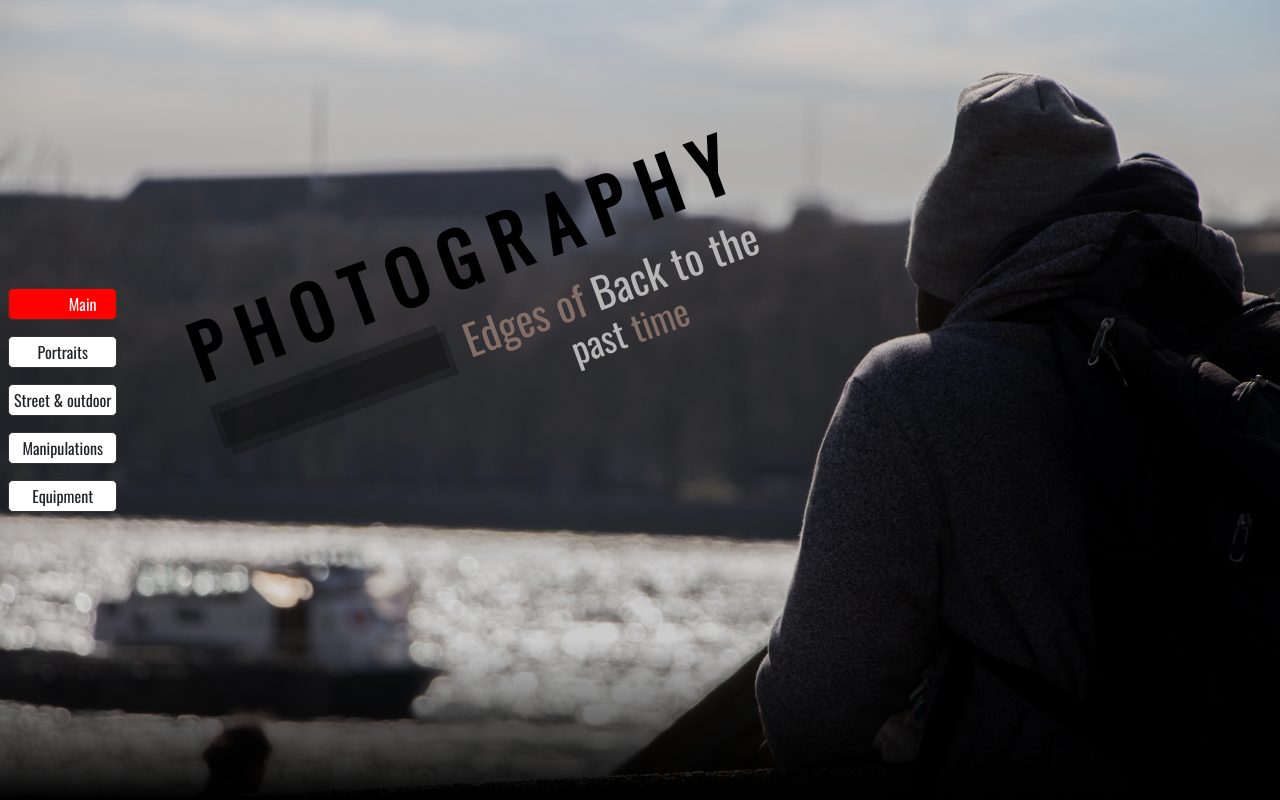
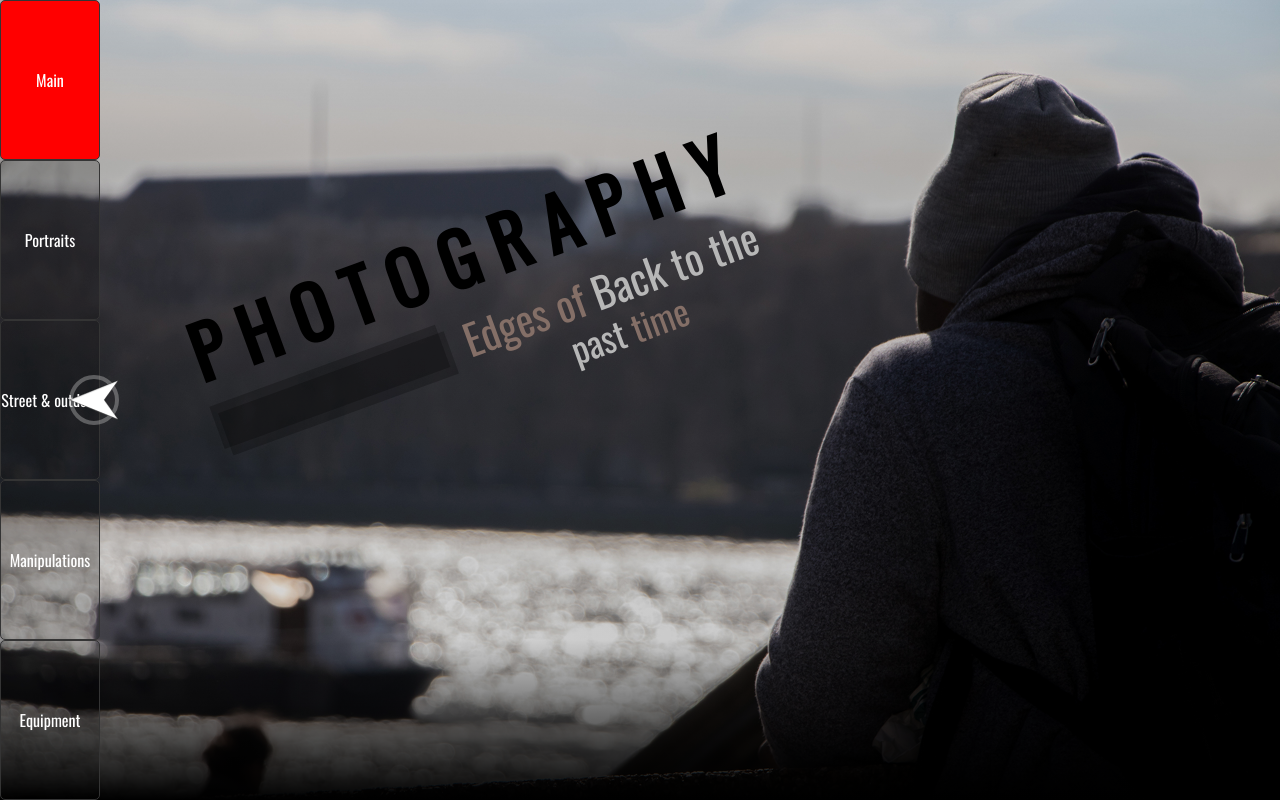
Before and after one commit to klauza/photography-portfolio-app, a plain HTML site: page index.html in a window 1280 px wide. Drawn offline with nearby package versions, Linux system fonts and the light colour scheme.

Commit message:
v1.3.3 - nav on big devices added

```diff
--- a/index.html
+++ b/index.html
@@ -56,6 +56,11 @@
     </div>
   </div>
 
+  <div class="arrow-box"></div>
+  <svg id="arrow" data-name="Warstwa 1" xmlns="http://www.w3.org/2000/svg" viewBox="0 0 353.72 285.21">
+    <title>Bez nazwy-1</title>
+    <polygon points="4.23 3.32 104.16 142.6 4.23 281.88 349.7 142.6 4.23 3.32" fill="#fff" stroke="#000" stroke-miterlimit="10" stroke-width="3"/>
+  </svg>
 
 
   <!-- Home -->
--- a/javaScript-photography.js
+++ b/javaScript-photography.js
@@ -1,12 +1,47 @@
-
-
-
-
-
-
 
 $(document).ready(function(){
 
+    // SHOWING MENU
+    const showMenu = () => {
+        $(".nav-dots").css({
+            "transform":"translateX(0) translateY(-50%)"
+        });
+        $("#arrow").css("animation","arrow-anim-forward 0.5s ease forwards");
+        $(".arrow-box").css("animation","arrow-box-forward 0.5s ease forwards");
+        $("#arrow polygon").css({"fill":"#fff"});
+    }
+
+
+    $("body").on("mousemove",function(event) {
+        if (event.pageX < 60) {
+            showMenu();
+        }
+    });
+
+
+    // ===============================================================================
+
+    // HIDING MENU
+    const hideMenu = () => {
+        $(".nav-dots").css({"transform":"translateX(-100px) translateY(-50%)"});
+        $("#arrow").css("animation","arrow-anim-back 0.5s ease forwards");
+        $(".arrow-box").css("animation","arrow-box-back 0.5s ease forwards");
+        $("#arrow polygon").css({"fill":"rgba(255, 255, 255, 0.3)"});
+    };
+
+    $("#arrow").on('click', function(e){
+        hideMenu();
+    });
+
+    $('*').scroll(function(){
+        var scrollbarLocation = $(this).scrollTop();
+
+        //console.log(scrollbarLocation)
+        if (scrollbarLocation > 350){
+            hideMenu();
+        }
+    });
+    // ===============================================================================
 
 
 
@@ -14,88 +49,19 @@ $(document).ready(function(){
         setTimeout(function(){
             var backG = document.getElementsByClassName('biegie')[0];
             backG.classList="";
+            showMenu();
         }, 1000);
     }
 
     backgroundDel();
 
 
-   function pageEnterAnimation(){
-        setTimeout(function() {
-            $('.nav-dot:eq( 0 )').css({ "left": "0"});
-        }, 1000);
+    //padding-left clicking on any button
+    // $('.nav-dot').click(function(){
+    //     $(this).addClass('aktive');
+    //     $(this).siblings().removeClass('aktive');
 
-        setTimeout(function() {
-            $('.nav-dot:eq( 1 )').css({ "left": "0"});
-        }, 1125);
-
-        setTimeout(function() {
-            $('.nav-dot:eq( 2 )').css({ "left": "0"});
-        }, 1250);
-
-        setTimeout(function() {
-            $('.nav-dot:eq( 3 )').css({ "left": "0"});
-        }, 1375);
-
-        setTimeout(function() {
-            $('.nav-dot:eq( 4 )').css({ "left": "0"});
-        }, 1500);
-
-
-        //$(".h1-h3").delay(1500).fadeIn(1000);
-
-   }
-    setTimeout(function(){
-        pageEnterAnimation();
-    }, 500);
-
-    //padding-left clicking on any button
-    $('.nav-dot').click(function(){
-        $(this).addClass('aktive');
-        $(this).siblings().removeClass('aktive');
-
-
-
-
-
-    })
-
-
-
- /*
-        // PLUS MINUS BUTTONS IN SECTION-4
-    $('.button_plus:eq( 0 )').on('click', function() {
-        $('.comp-wrapper:eq( 0 ) > img').fadeOut(300);
-        setTimeout(function(){
-            $( ".comparison:eq( 0 )" ).css({ "width": "100%"});
-
-        }, 500);
-    });
-
-    $('.button_minus:eq( 0 )').on('click', function() {
-        $( ".comparison:eq( 0 )" ).css({ "width": "60%"} );
-        $('.comp-wrapper:eq( 0 ) > img').delay(900).fadeIn(250);
-    });
-
-
-    $('.button_plus:eq( 1 )').on('click', function() {
-        $('.comp-wrapper:eq( 1 ) > img').fadeOut(300);
-        setTimeout(function(){
-            $( ".comparison:eq( 1 )" ).css({ "width": "100%"});
-
-        }, 500);
-    });
-
-    $('.button_minus:eq( 1 )').on('click', function() {
-        $( ".comparison:eq( 1 )" ).css({ "width": "60%"} );
-        $('.comp-wrapper:eq( 1 ) > img').delay(900).fadeIn(250);
-    });
-
-*/
-
-
-
-
+    // })
 
 
 
@@ -162,16 +128,6 @@ $(document).ready(function(){
 
 
 
-
-
-
-         $('*').scroll(function(){
-                var scrollbarLocation = $(this).scrollTop();
-
-                //console.log(scrollbarLocation)
-            });
-
-
     }); //('.page-slider') END
 }); //(document).ready END
 
--- a/scss-photography/_general.scss
+++ b/scss-photography/_general.scss
@@ -125,10 +125,7 @@ html, body {
 
 
 
-.aktive span{
-    padding: 0 0 0 40px;
-  /*  transform: translateX(25%); */
-}
+
 
 
 /*        SCROLLBAR        */
--- a/scss-photography/_nav.scss
+++ b/scss-photography/_nav.scss
@@ -2,51 +2,45 @@
 .nav-dots {
     position: fixed;
     top: 50%;
-    left: 0.65%;
-    transform: translateY(-50%);
+    left: 0;
+    transform: translateY(-50%) translateX(-100px);
+
     z-index: 20;
-    width: 8.5%;
-        height: auto;
+    width: 100px;
+    height: 100%;
+
+    display: flex;
+    flex-direction: column;
+    transition: 0.5s all ease;
 }
 
 .nav-dot {
     position: relative;
-    left: -500%;
+    left: 0;
     width: 100%;
-    height: 2em;
-    margin: 1em auto;
+    flex: 1;
+    //margin: 1em auto;
     border: 1px solid #343434;
     border-radius: 5px;
-    background: #fff;
+    background: rgba(0, 0, 0, 0.2);
     cursor: pointer;
-        transition: all 500ms cubic-bezier(.24, 1.5, .78, 1.42);
+    //    transition: all 500ms cubic-bezier(.24, 1.5, .78, 1.42);
     font-family: 'Oswald', sans-serif;
-
 }
 
 .nav-dot span{
     opacity: 1;
-
-
     height: 100%;
     width: 100%;
     display: grid;
     place-items: center;
     text-align: justify;
-
+    color: white;
     transition: all 0.5s;
 }
 
-
-
-
-
-
-
-
 .nav-dot:hover span{
     color: white;
-    background: rgba(255, 0, 0, 0.47);
 }
 
 .nav-dot.active{
@@ -63,3 +57,84 @@
     text-decoration: none;
     color: black;
 }
+// .aktive span{
+//     //padding: 0 0 0 40px;
+//   /*  transform: translateX(25%); */
+// }
+
+
+.arrow-box{
+    width: 50px;
+    height: 50px;
+    position: absolute;
+    top: 50%; left: 5.4%;
+    transform: translateY(-50%);
+    border: 4px solid rgba(189, 189, 189, 0.404);
+    border-radius: 50%;
+    z-index: 99;
+
+
+}
+@keyframes arrow-box-forward{
+    0%{
+        transform: translateY(-50%);
+        border-radius: 0%;
+        left: 0.5%;
+    }
+
+    100%{
+        transform: translateY(-50%);
+        border-radius: 50%;
+        left: 5.4%;
+    }
+}
+@keyframes arrow-box-back{
+    0%{
+        transform: translateY(-50%);
+        border-radius: 50%;
+        left: 5.4%;
+    }
+
+    100%{
+        transform: translateY(-50%);
+        border-radius: 0%;
+        left: 0.5%;
+    }
+}
+
+
+
+#arrow{
+    position: absolute;
+    top: 50%; left: 5.4%;
+    transform: translateY(-50%) rotate(-180deg);
+    width: 50px;
+    z-index: 99;
+
+    &:hover{
+        cursor: pointer;
+    }
+}
+
+@keyframes arrow-anim-forward{
+    0%{
+        transform: translateY(-50%) rotate(0deg);
+        left: 0.5%;
+    }
+
+    100%{
+        transform: translateY(-50%) rotate(-180deg);
+        left: 5.4%;
+    }
+}
+@keyframes arrow-anim-back{
+    0%{
+        transform: translateY(-50%) rotate(180deg);
+        left: 5.4%;
+    }
+
+    100%{
+        transform: translateY(-50%) rotate(0deg);
+        left: 0.5%;
+    }
+}
```
Also changed, not shown: README.md, style-photography.css, 1 other file.
